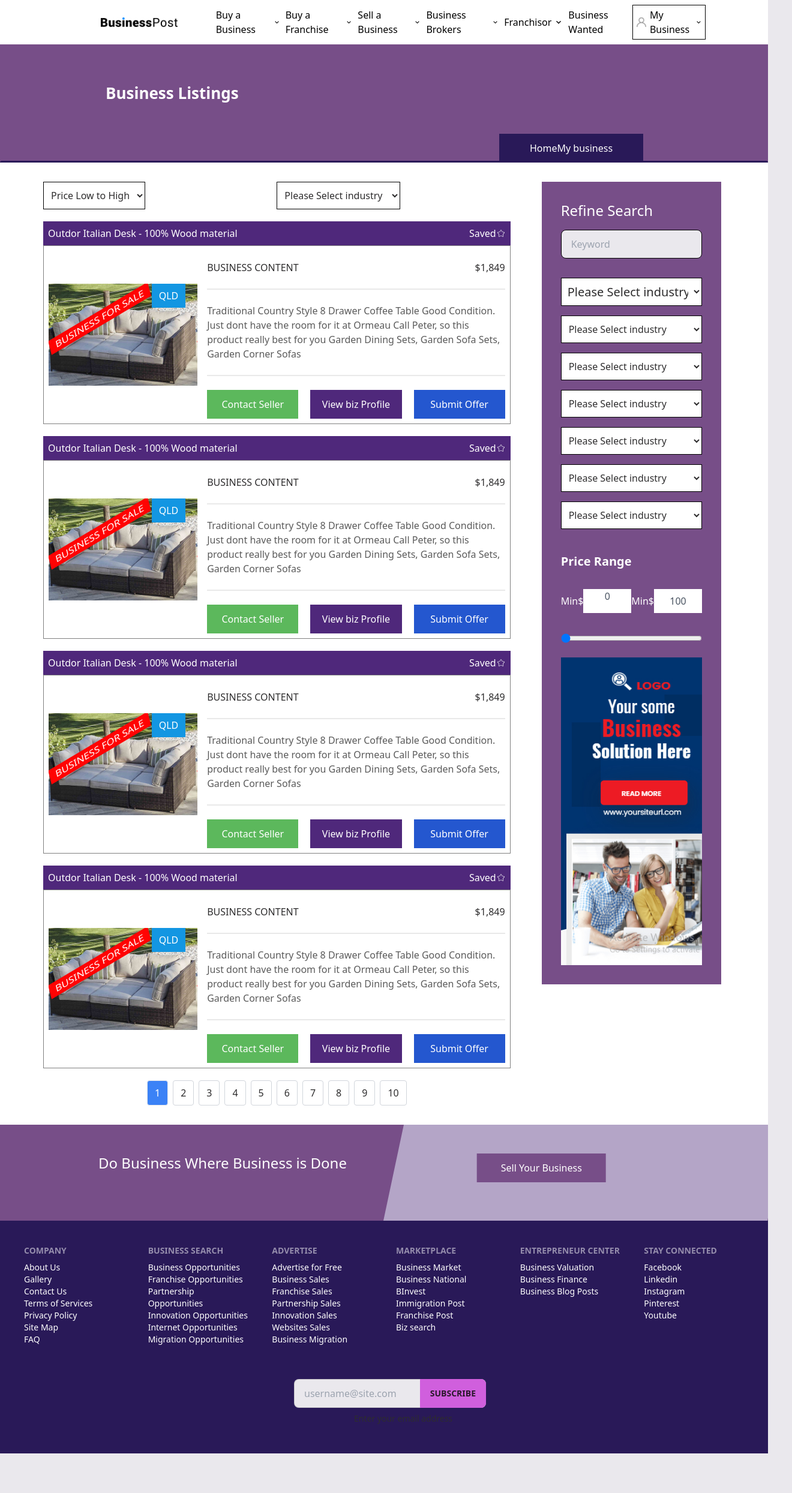
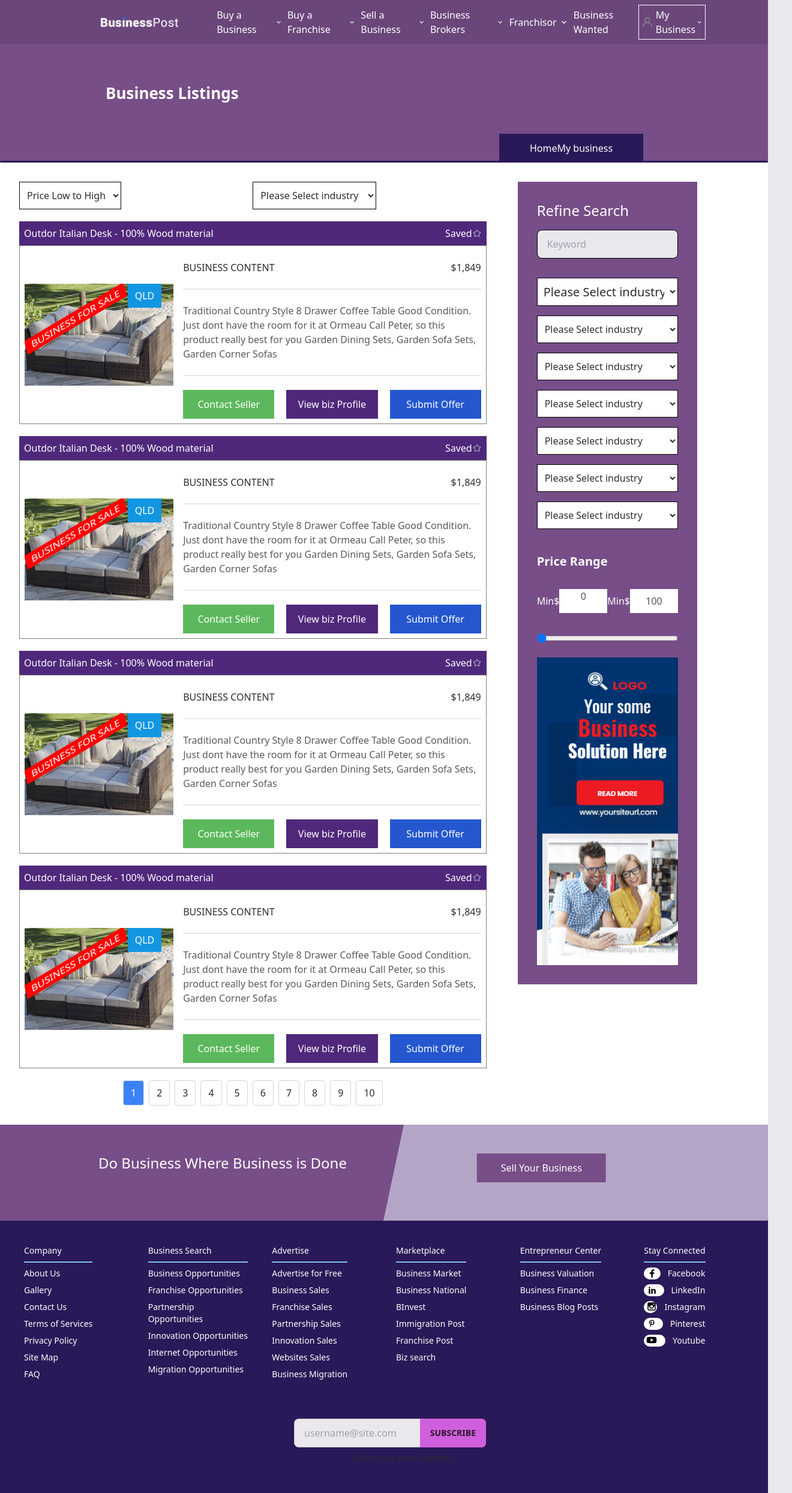
Before and after one commit to Galib24/business-partner-front-end, a React (Vite) app: page /businessList in a window 1280 px wide. Shown: the whole page at 60% size, 1320 px wide, since content can reach past the window. Before the commit the page ends 2423 px from the top, so only its background shows below. Built offline with nearby package versions, Linux system fonts and the light colour scheme.

Commit message:
footer link ok

```diff
--- a/src/Pages/Home/Business List/BusinessList.jsx
+++ b/src/Pages/Home/Business List/BusinessList.jsx
@@ -54,7 +54,7 @@ const BusinessList = () => {
 
             {/* separate  part */}
             <div className="bg-white container mx-auto flex items-center justify-center">
-                <div className="container lg:ml-20 mx-auto gap-5 p-4 md:p-8 flex flex-col md:flex-row">
+                <div className="container  mx-auto gap-5 p-4 md:p-8 flex flex-col md:flex-row">
 
                     {/* Left Part (Text) */}
                     <div className="md:w-2/3 md:pr-8">
--- a/src/Pages/Shared/Footer/Footer.jsx
+++ b/src/Pages/Shared/Footer/Footer.jsx
@@ -1,5 +1,7 @@
 import React from 'react';
 import { Link } from 'react-router-dom';
+import { TiSocialFacebook, TiSocialInstagram, TiSocialPinterest, TiSocialYoutube } from "react-icons/ti";
+import { TiSocialLinkedin } from "react-icons/ti";
 
 const Footer = () => {
     return (
@@ -33,57 +35,89 @@ const Footer = () => {
                 <footer className="footer p-4 md:p-10 bg-[#291958] text-white container mx-auto flex flex-col justify-between items-center max-h-screen overflow-y-auto">
                     <div style={{ fontSize: '14px' }} className="grid sm:grid-cols-2 md:grid-cols-3 lg:grid-cols-6 md:gap-10 lg:gap-10">
                         <ul className="mb-4">
-                            <li className="footer-title">Company</li>
-                            <li className="link link-hover"><Link to={'/about'}>About Us</Link> </li>
-                            <li className="link link-hover"><Link to={'/gallery'}>Gallery</Link></li>
-                            <li className="link link-hover" ><Link to={'/contactPost'}>Contact Us</Link></li>
-                            <li className="link link-hover"><Link to={'/terms'}>Terms of Services</Link> </li>
-                            <li className="link link-hover"> <Link to={'/privacy'}>Privacy Policy</Link> </li>
-                            <li className="link link-hover">Site Map</li>
-                            <li className="link link-hover"><Link to={'/faq'}>FAQ</Link></li>
+                            <li className=""><Link style={{ fontSize: '14px' }} className="text-white">Company</Link> </li>
+                            <div style={{ border: '1px solid #83c3f0' }} class="border-b  border-gray-500 my-2"></div>
+
+                            <li className="cursor-pointer hover:text-[#83c3f0] my-2"><Link to={'/about'}>About Us</Link> </li>
+                            <li className="cursor-pointer hover:text-[#83c3f0] my-2"><Link to={'/gallery'}>Gallery</Link></li>
+                            <li className="cursor-pointer hover:text-[#83c3f0] my-2" ><Link to={'/contactPost'}>Contact Us</Link></li>
+                            <li className="cursor-pointer hover:text-[#83c3f0] my-2"><Link to={'/terms'}>Terms of Services</Link> </li>
+                            <li className="cursor-pointer hover:text-[#83c3f0] my-2"> <Link to={'/privacy'}>Privacy Policy</Link> </li>
+                            <li className="cursor-pointer hover:text-[#83c3f0] my-2">Site Map</li>
+                            <li className="cursor-pointer hover:text-[#83c3f0] my-2"><Link to={'/faq'}>FAQ</Link></li>
                         </ul>
                         <ul className="mb-4">
-                            <li className="footer-title">Business Search</li>
-                            <li className="link link-hover">Business Opportunities</li>
-                            <li className="link link-hover"><Link to={'/businessList'}>Franchise Opportunities</Link></li>
-                            <li className="link link-hover">Partnership Opportunities</li>
-                            <li className="link link-hover">Innovation Opportunities</li>
-                            <li className="link link-hover">Internet Opportunities</li>
-                            <li className="link link-hover">Migration Opportunities</li>
+                            <li className="style={{ fontSize: '14px' }}">Business Search</li>
+                            <div style={{ border: '1px solid #83c3f0' }} class="border-b  border-gray-500 my-2"></div>
+                            <li className="cursor-pointer hover:text-[#83c3f0] my-2">Business Opportunities</li>
+                            <li className="cursor-pointer hover:text-[#83c3f0] my-2"><Link to={'/businessList'}>Franchise Opportunities</Link></li>
+                            <li className="cursor-pointer hover:text-[#83c3f0] my-2">Partnership Opportunities</li>
+                            <li className="cursor-pointer hover:text-[#83c3f0] my-2">Innovation Opportunities</li>
+                            <li className="cursor-pointer hover:text-[#83c3f0] my-2">Internet Opportunities</li>
+                            <li className="cursor-pointer hover:text-[#83c3f0] my-2">Migration Opportunities</li>
                         </ul>
                         <ul className="mb-4">
-                            <li className="footer-title">Advertise</li>
-                            <li className="link link-hover">Advertise for Free</li>
-                            <li className="link link-hover">Business Sales</li>
-                            <li className="link link-hover">Franchise Sales</li>
-                            <li className="link link-hover">Partnership Sales</li>
-                            <li className="link link-hover">Innovation Sales</li>
-                            <li className="link link-hover">Websites Sales</li>
-                            <li className="link link-hover">Business Migration</li>
+                            <li className="style={{ fontSize: '14px' }}">Advertise</li>
+                            <div style={{ border: '1px solid #83c3f0' }} class="border-b  border-gray-500 my-2"></div>
+                            <li className="cursor-pointer hover:text-[#83c3f0] my-2">Advertise for Free</li>
+                            <li className="cursor-pointer hover:text-[#83c3f0] my-2">Business Sales</li>
+                            <li className="cursor-pointer hover:text-[#83c3f0] my-2">Franchise Sales</li>
+                            <li className="cursor-pointer hover:text-[#83c3f0] my-2">Partnership Sales</li>
+                            <li className="cursor-pointer hover:text-[#83c3f0] my-2">Innovation Sales</li>
+                            <li className="cursor-pointer hover:text-[#83c3f0] my-2">Websites Sales</li>
+                            <li className="cursor-pointer hover:text-[#83c3f0] my-2">Business Migration</li>
                         </ul>
                         <ul className="mb-4">
-                            <li className="footer-title">Marketplace</li>
-                            <li className="link link-hover"><Link to={'/price'}>Business Market</Link>
+                            <li className="style={{ fontSize: '14px' }}">Marketplace</li>
+                            <div style={{ border: '1px solid #83c3f0' }} class="border-b  border-gray-500 my-2"></div>
+                            <li className="cursor-pointer hover:text-[#83c3f0] my-2"><Link to={'/price'}>Business Market</Link>
                             </li>
-                            <li className="link link-hover">Business National</li>
-                            <li className="link link-hover">BInvest</li>
-                            <li className="link link-hover">Immigration Post</li>
-                            <li className="link link-hover">Franchise Post</li>
-                            <li className="link link-hover">Biz search</li>
+                            <li className="cursor-pointer hover:text-[#83c3f0] my-2">Business National</li>
+                            <li className="cursor-pointer hover:text-[#83c3f0] my-2">BInvest</li>
+                            <li className="cursor-pointer hover:text-[#83c3f0] my-2">Immigration Post</li>
+                            <li className="cursor-pointer hover:text-[#83c3f0] my-2">Franchise Post</li>
+                            <li className="cursor-pointer hover:text-[#83c3f0] my-2">Biz search</li>
                         </ul>
                         <ul className="mb-4">
-                            <li className="footer-title">Entrepreneur Center</li>
-                            <li className="link link-hover">Business Valuation</li>
-                            <li className="link link-hover">Business Finance</li>
-                            <li className="link link-hover"><Link to={'/blogs'}>Business Blog Posts</Link></li>
+                            <li className="style={{ fontSize: '14px' }}">Entrepreneur Center</li>
+                            <div style={{ border: '1px solid #83c3f0' }} class="border-b  border-gray-500 my-2"></div>
+                            <li className="cursor-pointer hover:text-[#83c3f0] my-2">Business Valuation</li>
+                            <li className="cursor-pointer hover:text-[#83c3f0] my-2">Business Finance</li>
+                            <li className="cursor-pointer hover:text-[#83c3f0] my-2"><Link to={'/blogs'}>Business Blog Posts</Link></li>
                         </ul>
                         <ul className="mb-4">
-                            <li className="footer-title">Stay Connected</li>
-                            <li className="link link-hover">Facebook</li>
-                            <li className="link link-hover">Linkedin</li>
-                            <li className="link link-hover">Instagram</li>
-                            <li className="link link-hover">Pinterest</li>
-                            <li className="link link-hover">Youtube</li>
+                            <li className="style={{ fontSize: '14px' }}">Stay Connected</li>
+                            <div style={{ border: '1px solid #83c3f0' }} class="border-b  border-gray-500 my-2"></div>
+                            <li className="cursor-pointer flex hover:text-[#83c3f0] my-2 gap-3 ">
+                            <div style={{borderRadius: '50px'}} className='bg-white text-center w-full text-black'>
+                            <TiSocialFacebook className='text-xl xl:ml-1' />
+                                </div>
+                            <h2>Facebook</h2>
+                            </li>
+                            <li className="cursor-pointer flex hover:text-[#83c3f0] my-2 gap-3 ">
+                            <div style={{borderRadius: '50px'}} className='bg-white text-center w-full text-black'>
+                            <TiSocialLinkedin className='text-xl xl:ml-1' />
+                                </div>
+                            <h2>LinkedIn</h2>
+                            </li>
+                            <li className="cursor-pointer flex hover:text-[#83c3f0] my-2 gap-3 ">
+                            <div style={{borderRadius: '50px'}} className='bg-white text-center w-full text-black'>
+                            <TiSocialInstagram className='text-lg xl:ml-1' />
+                                </div>
+                            <h2>Instagram</h2>
+                            </li>
+                            <li className="cursor-pointer flex hover:text-[#83c3f0] my-2 gap-3 ">
+                            <div style={{borderRadius: '50px'}} className='bg-white text-center w-full text-black'>
+                            <TiSocialPinterest className='text-lg xl:ml-1' />
+                                </div>
+                            <h2>Pinterest</h2>
+                            </li>
+                            <li className="cursor-pointer flex hover:text-[#83c3f0] my-2 gap-3 ">
+                            <div style={{borderRadius: '50px'}} className='bg-white text-center w-full text-black'>
+                            <TiSocialYoutube className='text-lg xl:ml-1' />
+                                </div>
+                            <h2>Youtube</h2>
+                            </li>
                         </ul>
                     </div>
                     {/* search input */}
--- a/src/Pages/Shared/Navbar/Navbar.jsx
+++ b/src/Pages/Shared/Navbar/Navbar.jsx
@@ -1,8 +1,9 @@
-import React, { useState } from 'react';
+import React, { useEffect, useState } from 'react';
 import { Link } from 'react-router-dom';
 import { HiMenuAlt2 } from "react-icons/hi";
 import { FaRegUser } from "react-icons/fa";
 import img1 from './../../../assets/images/logoname.png';
+import img5 from './../../../assets/images/logonamewhite.png';
 import img2 from './../../../assets/images/profile-setting-icon.png';
 import img3 from './../../../assets/images/whish-list-icon.png';
 import img4 from './../../../assets/images/ads-icon-img.png';
@@ -13,30 +14,51 @@ import { MdOutlineKeyboardArrowDown } from "react-icons/md";
 './Navbar.css'
 const Navbar = () => {
     const [menuOpen, setMenuOpen] = useState(false);
+    const [scrolled, setScrolled] = useState(false);
+
     const toggleMenu = () => setMenuOpen(!menuOpen);
-    const imageToShow = menuOpen ? leftArrow : menu
+
+    const handleScroll = () => {
+        const isScrolled = window.scrollY > 0;
+        setScrolled(isScrolled);
+    };
+
+    useEffect(() => {
+        window.addEventListener('scroll', handleScroll);
+        return () => {
+            window.removeEventListener('scroll', handleScroll);
+        };
+    }, []);
+
+    const imageToShow = menuOpen ? leftArrow : menu;
+
+    // logo
+    const logoImage = scrolled ? img1 : img5;
+
+
+
     return (
         <div
-            className="bg-white w-full fixed z-30 top-0 py-2 lg:py-0">
+            className={`fixed  z-10 bg-opacity-10 ${scrolled ? 'bg-white bg-opacity-100  text-black ease-in-out transition-all duration-300 ' : 'bg-black text-white'} w-full top-0 py-2 lg:py-0`}>
             <header
                 className="container mx-auto">
                 <nav
-                    className="py-2 navbar mx-auto max-w-screen-3xl">
+                    className="xl:py-2 navbar mx-auto max-w-screen-3xl">
                     {/* Desktop part */}
                     <div
-                        className="lg:flex lg:ml-36 items-center justify-between h-full lg:px-4 w-full">
-                        <Link className="hidden sm:block">
-                            <img style={{ width: '150px' }} src={img1} alt="" />
+                        className="lg:flex lg:ml-36 items-center justify-between  h-full lg:px-4  w-full">
+                        <Link className="hidden lg:flex">
+                            <img  style={{ width: '150px' }}  src={logoImage} alt="" />
                         </Link>
-                        <div className='ml-16'>
-                            <ul className="hidden sm:flex text-black items-center">
+                        <div className='xl:ml-16'>
+                            <ul className="hidden sm:flex  items-center">
                                 <li>
 
                                     <div className="dropdown   dropdown-bottom dropdown-end">
                                         <label tabIndex={0} className="flex justify-center items-center cursor-pointer">Buy a Business <MdOutlineKeyboardArrowDown className='mr-2 ml-1'></MdOutlineKeyboardArrowDown> </label>
 
                                         <ul tabIndex={0} className="dropdown-content z-[1] menu p-2 shadow bg-base-100 rounded-box w-52">
-                                            <li><Link to={'/businessList'}>Search For Business</Link></li>
+                                            <li><Link to={'/businessList'} className='text-black'>Search For Business</Link></li>
                                         </ul>
                                     </div>
 
@@ -47,7 +69,7 @@ const Navbar = () => {
                                         <label tabIndex={0} className="flex justify-center items-center cursor-pointer">Buy a Franchise<MdOutlineKeyboardArrowDown className='mr-2 ml-1'></MdOutlineKeyboardArrowDown> </label>
 
                                         <ul tabIndex={0} className="dropdown-content z-[1] menu p-2 shadow bg-base-100 rounded-box w-52">
-                                            <li><Link to={'/businessList'}>Search For Franchise</Link></li>
+                                            <li><Link to={'/businessList'} className='text-black'>Search For Franchise</Link></li>
                                         </ul>
                                     </div>
                                 </li>
@@ -57,7 +79,7 @@ const Navbar = () => {
                                         <label tabIndex={0} className="flex justify-center items-center cursor-pointer">Sell a Business<MdOutlineKeyboardArrowDown className='mr-2 ml-1'></MdOutlineKeyboardArrowDown> </label>
 
                                         <ul tabIndex={0} className="dropdown-content z-[1] menu p-2 shadow bg-base-100 rounded-box w-52">
-                                            <Link to={'/price'}><a>Sell For free</a></Link>
+                                            <Link to={'/price'} className='text-black'><a>Sell For free</a></Link>
                                         </ul>
                                     </div>
 
@@ -70,11 +92,11 @@ const Navbar = () => {
                                         <label tabIndex={0} className="flex justify-center items-center cursor-pointer">Business Brokers<MdOutlineKeyboardArrowDown className='mr-2 ml-1'></MdOutlineKeyboardArrowDown> </label>
 
                                         <ul tabIndex={0} className="dropdown-content z-[1] menu p-2 shadow bg-base-100 rounded-box w-52">
-                                            <li><a>Brokers Directory</a></li>
+                                            <li><Link>Brokers Directory</Link></li>
                                             <li>
-                                                <Link to={'/login'}><a>Business sales Promo</a></Link>
+                                                <Link to={'/login'} className='text-black'><a>Business sales Promo</a></Link>
                                             </li>
-                                            <li><Link to={'/login'}>Brokers Directory Promo</Link></li>
+                                            <li><Link to={'/login'} className='text-black'>Brokers Directory Promo</Link></li>
                                         </ul>
                                     </div>
                                 </li>
@@ -84,9 +106,9 @@ const Navbar = () => {
                                         <label tabIndex={0} className="flex justify-center items-center cursor-pointer">Franchisor<MdOutlineKeyboardArrowDown className='mr-2 ml-1'></MdOutlineKeyboardArrowDown> </label>
 
                                         <ul tabIndex={0} className="dropdown-content z-[1] menu p-2 shadow bg-base-100 rounded-box w-56">
-                                            <li><Link to={'/franchise'}>Franchisors Directory</Link></li>
-                                            <li><Link to={'/login'}>Franchisors Sales Promo</Link></li>
-                                            <li><Link to={'/login'}>Franchisors Directory Promo</Link></li>
+                                            <li><Link to={'/franchise'} className='text-black'>Franchisors Directory</Link></li>
+                                            <li><Link to={'/login'} className='text-black'>Franchisors Sales Promo</Link></li>
+                                            <li><Link to={'/login'} className='text-black'>Franchisors Directory Promo</Link></li>
                                         </ul>
                                     </div>
                                 </li>
@@ -99,8 +121,11 @@ const Navbar = () => {
                             </ul>
 
                         </div>
-                        <div style={{ border: '1px solid black' }} className="dropdown hidden sm:block hover:bg-[#774e88]  duration-300 ease-in-out  text-black dropdown-bottom dropdown-end mr-20">
-                            <label tabIndex={0} className="flex  justify-center items-center cursor-pointer hover:text-white   m-1">
+
+                        <div className={scrolled ? "  bg-[#774e88] translate-y-1  translate-x-10 -skew-x-12 origin-left xl:py-4 px-12  ease-in-out transition-all duration-300   " : ''}>
+
+                            <div style={{ border: '1px solid white' }}  className={`dropdown hidden ${scrolled ? 'transform skew-x-12 bg-[#774e88] text-white ' : 'border-1 border-white text-white'} sm:block hover:bg-[#774e88]   ease-in-out  text-black dropdown-bottom dropdown-end xl:mr-20 transition-all duration-500 `}>
+                                <label tabIndex={0} className="flex  justify-center items-center cursor-pointer hover:text-white   xl:m-1">
                                     <img width={20} className='mr-1' src={img2} alt="" />
                                     My Business  <MdOutlineKeyboardArrowDown></MdOutlineKeyboardArrowDown></label>
 
@@ -108,7 +133,7 @@ const Navbar = () => {
                                     <li>
                                         <div className='flex'>
                                             <img width={16} src={img4} alt="" />
-                                        <Link to={'/login'}>
+                                            <Link to={'/login'} className='text-black'>
 
                                                 <h2>Post a Free Ad</h2>
                                             </Link>
@@ -117,7 +142,7 @@ const Navbar = () => {
                                     <li>
                                         <div className='flex'>
                                             <img width={16} src={img4} alt="" />
-                                        <Link to={'/login'}>
+                                            <Link to={'/login'} className='text-black'>
 
                                                 <h2>Manage Ads</h2>
                                             </Link>
@@ -126,13 +151,13 @@ const Navbar = () => {
                                     <li>
                                         <div className='flex'>
                                             <img width={16} src={img3} alt="" />
-                                        <Link to={'/login'}>My Watchlist</Link>
+                                            <Link to={'/login'} className='text-black'>My Watchlist</Link>
                                         </div>
                                     </li>
                                     <li>
                                         <div className='flex'>
                                             <img width={16} className='mr-1' src={img2} alt="" />
-                                        <Link to={'/login'}>
+                                            <Link to={'/login'} className='text-black'>
 
                                                 <h2>Profile Setting</h2>
                                             </Link>
@@ -140,10 +165,14 @@ const Navbar = () => {
                                     </li>
                                 </ul>
                             </div>
+                        </div>
+
+
+
 
                         {/* sm */}
                         <div
-                            className="sm:hidden cursor-pointer grid grid-cols-12 gap-5 items-center">
+                            className="sm:hidden  cursor-pointer grid grid-cols-12 gap-5 items-center">
                             <div
                                 onClick={toggleMenu}
                                 className="flex items-starts justify-center col-span-2">
@@ -189,6 +218,7 @@ const Navbar = () => {
                             </div>
 
                         </div>
+
                     </div>
 
                     {/* dashboard for small device interface */}
```
Also changed, not shown: src/Pages/Home/Second Section/SecondSection.jsx (+49 -60 lines), src/Pages/Home/login/Login.jsx (+7 -5 lines), src/Pages/Shared/Navbar/Navbar.css (line endings or trailing spaces). Lines whose indentation alone changed are shown as unchanged.
